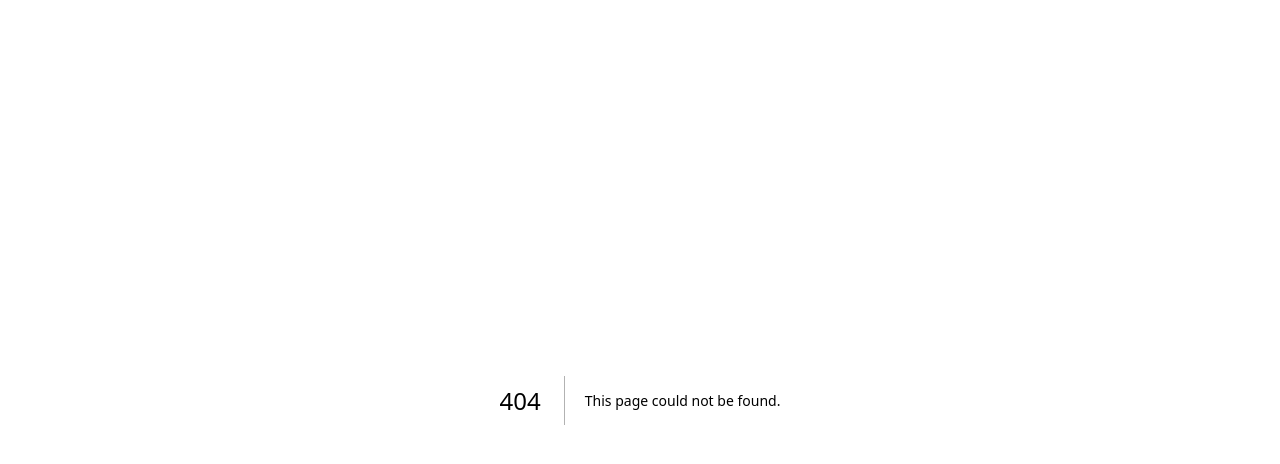
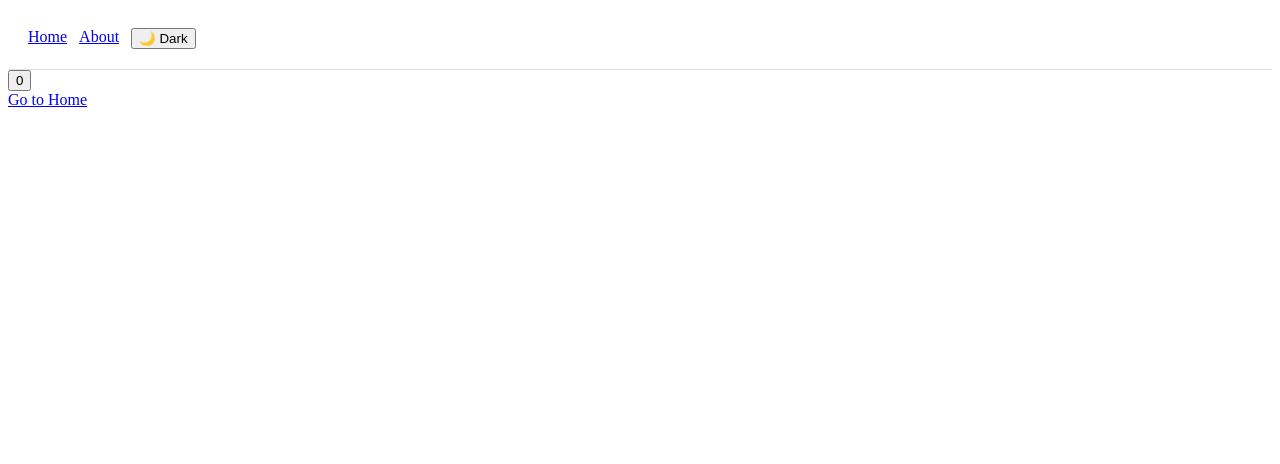
Before and after one commit to Desul27/nextjs-user-directory, a Next.js app: page /about in a window 1280 px wide. Before the commit this address had no page. Shown: the top 464 px of the page. Built offline with nearby package versions, Linux system fonts and the light colour scheme.

Commit message:
feat: nextjs user directory with search and dark mode

```diff
--- /dev/null
+++ b/src/app/about/page.js
@@ -0,0 +1,17 @@
+"use client";
+import Link from "next/link";
+import { useState } from "react";
+
+export default function Counter() {
+  const [count, setCount] = useState(0);
+
+  return (
+    <>
+    <button onClick={() => setCount(count + 1)}>
+      {count}
+    </button>
+    <br/>
+     <Link href="/">Go to Home</Link>
+    </>
+  );
+}
--- /dev/null
+++ b/src/app/components/ThemeToggle.js
@@ -0,0 +1,34 @@
+"use client";
+
+import { useEffect, useState } from "react";
+
+export default function ThemeToggle() {
+  const [dark, setDark] = useState(false);
+
+  useEffect(() => {
+    const saved = localStorage.getItem("theme");
+    const isDark = saved === "dark";
+
+    setDark(isDark);
+
+    if (isDark) {
+      document.documentElement.classList.add("dark");
+    }
+  }, []);
+
+  useEffect(() => {
+    if (dark) {
+      document.documentElement.classList.add("dark");
+      localStorage.setItem("theme", "dark");
+    } else {
+      document.documentElement.classList.remove("dark");
+      localStorage.setItem("theme", "light");
+    }
+  }, [dark]);
+
+  return (
+    <button onClick={() => setDark(prev => !prev)}>
+      {dark ? "☀️ Light" :  "🌙 Dark" }
+    </button>
+  );
+}
--- a/src/app/globals.css
+++ b/src/app/globals.css
@@ -1,49 +1,24 @@
 :root {
-  --background: #ffffff;
-  --foreground: #171717;
+  --bg: white;
+  --card: #ffffff;
+  --text: #111827;
+  --border: #e5e7eb;
 }
 
-@media (prefers-color-scheme: dark) {
-  :root {
-    --background: #0a0a0a;
-    --foreground: #ededed;
-  }
-}
-
-html {
-  height: 100%;
-}
-
-html,
-body {
-  max-width: 100vw;
-  overflow-x: hidden;
+.dark {
+  --bg: #020617;
+  --card: #0f172a;
+  --text: #e2e8f0;
+  --border: #1e293b;
 }
 
 body {
-  min-height: 100%;
-  display: flex;
-  flex-direction: column;
-  color: var(--foreground);
-  background: var(--background);
-  font-family: Arial, Helvetica, sans-serif;
-  -webkit-font-smoothing: antialiased;
-  -moz-osx-font-smoothing: grayscale;
+  /* background: red !important; */
+  background: var(--bg);
+  color: var(--text);
 }
-
-* {
-  box-sizing: border-box;
-  padding: 0;
-  margin: 0;
+.card {
+  background: var(--card);
+  border: 1px solid var(--border);
+  color: var(--text);
 }
-
-a {
-  color: inherit;
-  text-decoration: none;
-}
-
-@media (prefers-color-scheme: dark) {
-  html {
-    color-scheme: dark;
-  }
-}
--- a/src/app/layout.js
+++ b/src/app/layout.js
@@ -1,25 +1,41 @@
-import { Geist, Geist_Mono } from "next/font/google";
+import Link from "next/link";
+import ThemeToggle from "./components/ThemeToggle";
+import Script from "next/script";
 import "./globals.css";
-
-const geistSans = Geist({
-  variable: "--font-geist-sans",
-  subsets: ["latin"],
-});
-
-const geistMono = Geist_Mono({
-  variable: "--font-geist-mono",
-  subsets: ["latin"],
-});
-
-export const metadata = {
-  title: "Create Next App",
-  description: "Generated by create next app",
-};
-
 export default function RootLayout({ children }) {
   return (
-    <html lang="en" className={`${geistSans.variable} ${geistMono.variable}`}>
-      <body>{children}</body>
+   <html lang="en" suppressHydrationWarning>
+       <head>
+  <Script
+  id="theme-init"
+  strategy="beforeInteractive"
+>
+  {`
+    (function() {
+      try {
+        const saved = localStorage.getItem("theme");
+        if (saved === "dark") {
+          document.documentElement.classList.add("dark");
+        }
+      } catch(e) {}
+    })();
+  `}
+</Script>
+  </head>
+      <body>
+        <nav style={{
+           padding: 20,
+           borderBottom: "1px solid #ddd",
+           display: "flex",
+           gap: 12
+            }}>
+          <Link href="/">Home</Link>
+          <Link href="/about">About</Link>
+           <ThemeToggle />
+        </nav>
+
+        {children}
+      </body>
     </html>
   );
 }
```
Also changed, not shown: src/app/components/SearchUser.js (added, +38 -0 lines), src/app/components/SearchUser.module.css (added, +36 -0 lines), src/app/page.js (+9 -60 lines), src/app/user/[id]/error.js (added, +16 -0 lines), src/app/user/[id]/loading.js (added, +9 -0 lines), src/app/user/[id]/page.js (added, +16 -0 lines).
